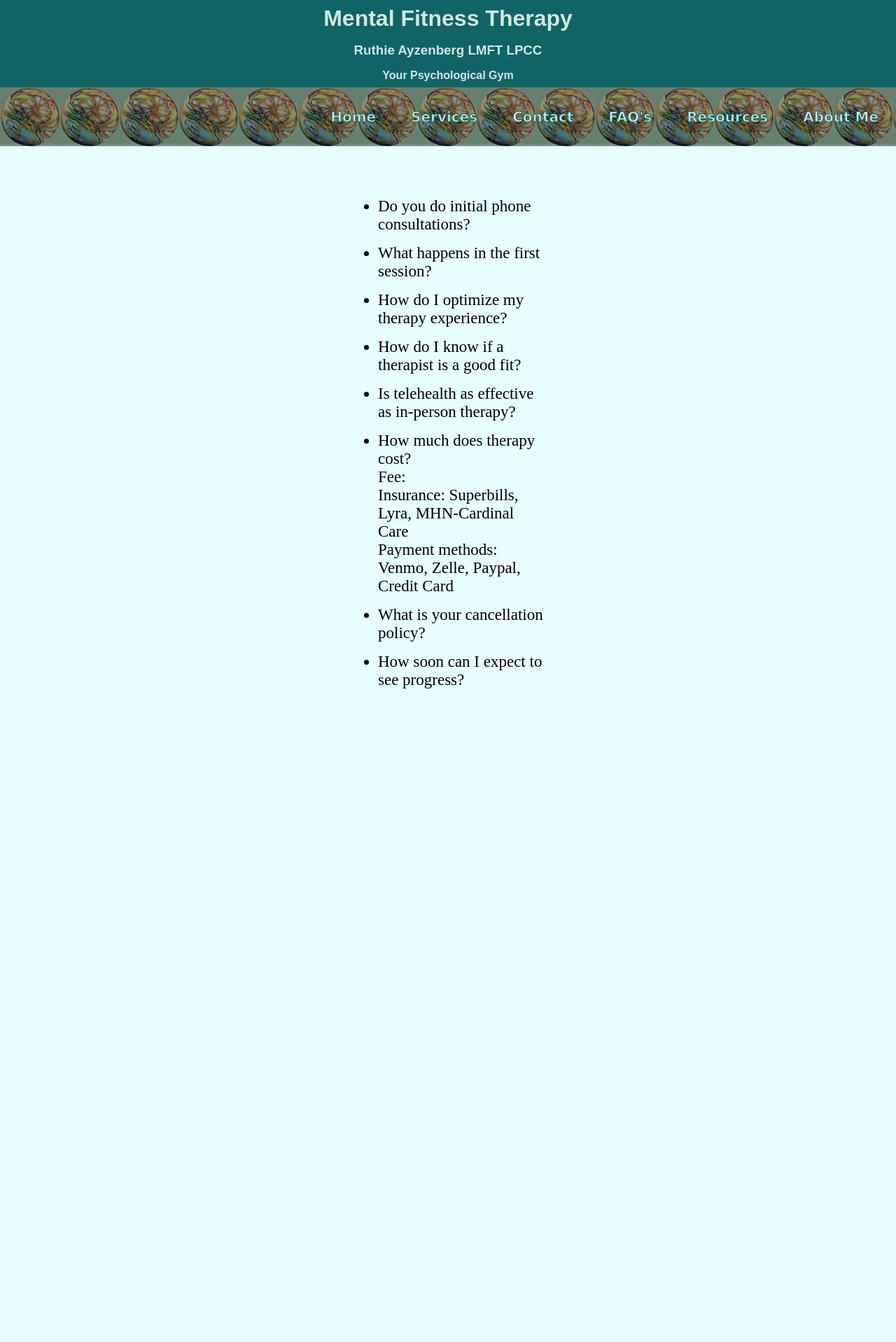
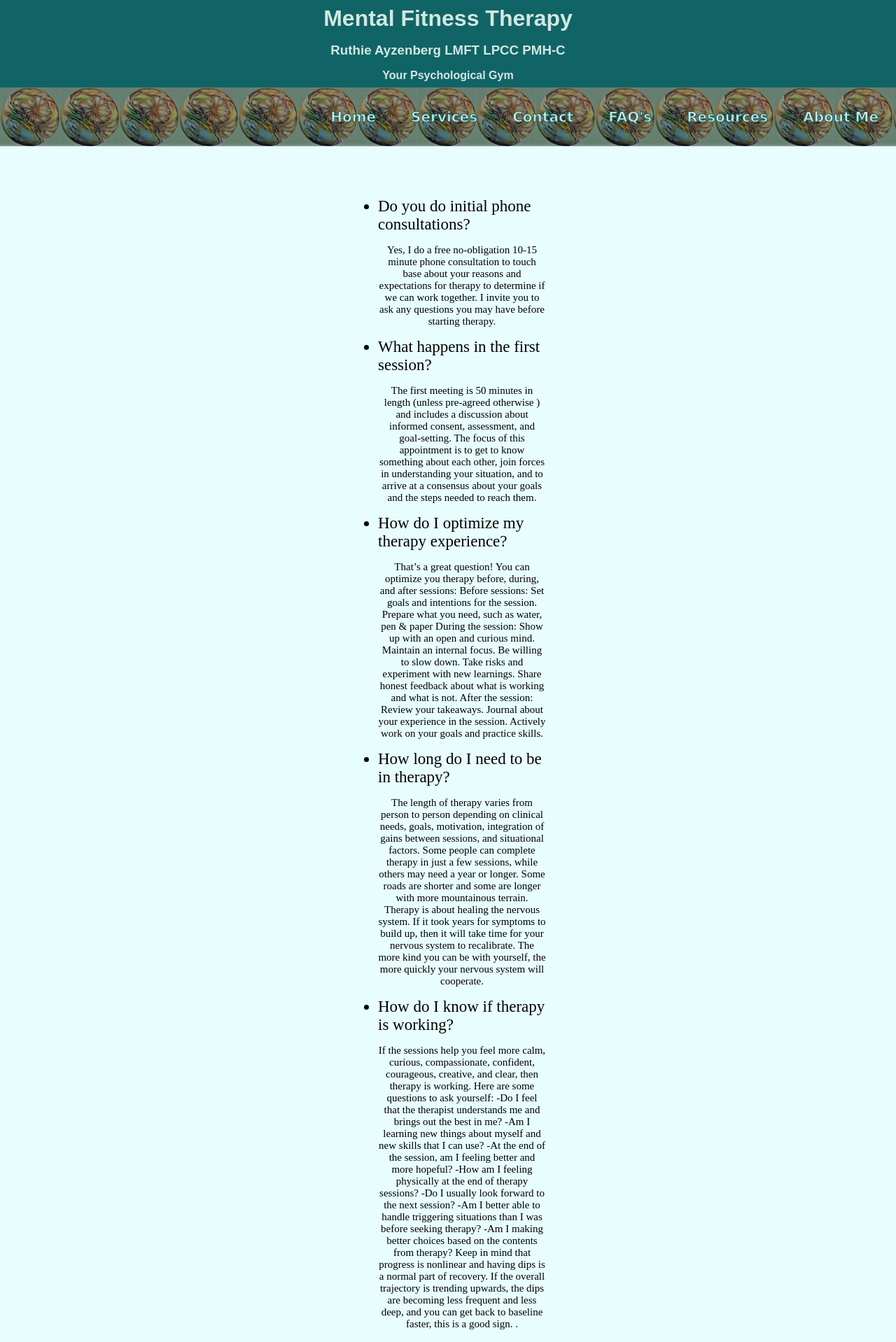
Before and after one commit to eliyab1/ruthie, a React (Create React App) app: page /faqs in a window 1280 px wide. Shown: the top 1918 px of the page at 70% size. Before the commit the page ends 1053 px from the top, so only its background shows below. Built offline with nearby package versions, Linux system fonts and the light colour scheme.

Commit message:
fixed some changes to content

```diff
--- a/src/App.js
+++ b/src/App.js
@@ -12,7 +12,6 @@ import IndividualTherapy from './IndividualTherapy';
 import MaternalHealth from './MaternalHealth';
 import CurriculumDev from './CurriculumDev';
 import GroupTherapy from './GroupTherapy';
-import PlantMedicine from './PlantMedicine';
 export default function App() {
   return <>
     <Router>
@@ -29,7 +28,6 @@ export default function App() {
       <Route path="/services/maternalhealth"> <MaternalHealth /> </Route>
       <Route path="/services/curriculumdev"> <CurriculumDev /> </Route>
       <Route path="/services/grouptherapy"> <GroupTherapy /></Route>
-      <Route path="/services/plantmedicine"> <PlantMedicine /></Route>
     </Switch>
     </Router>
   </>
--- a/src/FAQs.js
+++ b/src/FAQs.js
@@ -5,10 +5,39 @@ export default function FAQs() {
     <div className="page-content">
         <ul style={{"font-size":"23px"}}>
             <li>Do you do initial phone consultations? </li>
+            <p style={{"font-size":"15px"}}>Yes, I do a free no-obligation 10-15 minute phone consultation to touch base about your reasons
+            and expectations for therapy to determine if we can work together.  I invite you to ask any questions you may have before starting therapy.</p>
             <li>What happens in the first session?</li>
+            <p style={{"font-size":"15px"}}>The first meeting is 50 minutes in length (unless pre-agreed otherwise
+                ) and includes a discussion about informed consent,  assessment, and goal-setting.  The focus of this appointment is to get to
+                know something about each other,  join forces in understanding your situation, and to arrive at a consensus about your goals and the steps
+                needed to reach them.</p>
             <li>How do I optimize my therapy experience?</li>
-            <li>How do I know if a therapist is a good fit?</li>
+            <p style={{"font-size":"15px"}}>That’s a great question! You can optimize you therapy before, during, and after sessions:
+                Before sessions: Set goals and intentions for the session. Prepare what you need, such as water, pen &amp; paper
+                During the session: Show up with an open and curious mind. Maintain an internal focus. Be willing to slow down. Take risks and experiment with new learnings.  Share
+                honest feedback about what is working and what is not. After the session: Review your takeaways. Journal about your experience in the session.
+                Actively work on your goals and practice skills.</p>
+            <li>How long do I need to be in therapy?</li>
+            <p style={{"font-size":"15px"}}>The length of therapy varies from person to person depending on clinical needs, goals, motivation, integration of gains between
+                sessions, and situational factors. Some people can complete therapy in just a few sessions, while others may need a year or longer. Some roads are shorter and
+                some are longer with more mountainous terrain.  Therapy is about healing the nervous system. If it took years for symptoms to build up, then it will take
+                time for your nervous system to recalibrate.  The more kind you can be with yourself, the more quickly your nervous system will cooperate. </p>
+            <li>How do I know if therapy is working?</li>
+            <p style={{"font-size":"15px"}}>If the sessions help you feel more calm, curious, compassionate, confident, courageous, creative, and clear, then therapy is working. Here are some questions to ask yourself:
+                -Do I feel that the therapist understands me and brings out the best in me?
+-Am I learning new things about myself and new skills that I can use?
+-At the end of the session, am I feeling better and more hopeful?
+-How am I feeling physically at the end of therapy sessions?
+-Do I usually look forward to the next session?
+-Am I better able to handle triggering situations than I was before seeking therapy?
+-Am I making better choices based on the contents from therapy?
+Keep in mind that progress is nonlinear and having dips is a normal part of recovery.  If the overall trajectory is trending upwards, the dips are becoming less frequent and less deep, and you can get back to baseline faster, this is a good sign.
+.</p>
             <li>Is telehealth as effective as in-person therapy?</li>
+            <p style={{"font-size":"15px"}}>Telehealth is as effective as in person therapy for most people and can be a great option for those who cannot travel to an office
+                or those who prefer to have appointments in your own environment. There are some situations where telehealth is contraindicated and in-person support is
+                preferential. Other than the convenience of telehealth, some therapeutic benefits include allowing the therapist to see you in your natural environment and...</p>
             <li>How much does therapy cost?<br />
                 Fee:<br />
                 Insurance: Superbills, Lyra, MHN-Cardinal Care<br />
--- a/src/GroupTherapy.js
+++ b/src/GroupTherapy.js
@@ -13,7 +13,7 @@ export default function GroupTherapy() {
 <li>Cost: $240 for 8 weeks ($60 per group). Sliding scale is available for those with financial hardship.</li>
 <li>Registration is on a rolling basis.</li>
 </ul>
-<h3>For more information and to register for this group please contact me at 650-419-7004 or ruthie@mentalfitnesstherapy.org</h3>
+<h3>For more information and to register for this group please contact me at <a href="tel:6504197004">650-419-7004</a> or <a href="mailto:ruthie@mentalfitnesstherapy.org">ruthie@mentalfitnesstherapy.org</a></h3>
 <h3><u>Topics include:</u></h3>
 <ul>
 <li>Understanding symptoms and red flags</li>
--- a/src/Header.js
+++ b/src/Header.js
@@ -1,4 +1,4 @@
 export default function Header() {
 return  <div className="titles" ><h1 className="title">Mental Fitness Therapy</h1>
-    <h3 className="title">Ruthie Ayzenberg LMFT LPCC</h3>
+    <h3 className="title">Ruthie Ayzenberg LMFT LPCC PMH-C</h3>
     <h4 className="title">Your Psychological Gym</h4></div>}
--- a/src/IndividualTherapy.js
+++ b/src/IndividualTherapy.js
@@ -3,9 +3,9 @@ export default function IndividualTherapy() {
     useEffect(()=>{document.title="Individual Therapy | Mental Fitness Therapy"},[])
     return <>
     <div className="page-content">
-        <h2><u>Getting Started</u></h2><br />
-            <h3> We start with a free no-obligation phone consultation to discuss your reasons and expectations for therapy to determine if we would be a good fit for working together.</h3>
-            <h3> The first appointment includes a discussion about informed consent,  assessment, and goal-setting.  The focus of this appointment is to join forces in understanding the difficulties you are experiencing and to arrive at a consensus about your goals and the steps needed to reach them.   Appointments are 50 minutes in length, unless we agree otherwise.</h3><br /><br />
+        <h2><u></u></h2><br />
+            <h3></h3>
+            <h3></h3><br /><br />
 
         <h2><u>Working Together</u></h2><br />
             <h3>Throughout treatment I will remain active, supportive, and practical. To accelerate treatment, I use evidence-based methods to help you build emotional capacity to let go of self-defeating behaviors in order to access and work through the feelings that are causing your distress so that you can experience greater emotional freedom and symptom resolution.  To this effect, I will challenge you in identifying  behaviors that are unhelpful to you and encourage you to turn toward healthier ways of relating with yourself and others. Since having a strong alliance is essential for  therapeutic success, I encourage you to provide ongoing honest feedback  about what is working for you and what is not so that we can make the necessary changes.</h3>
--- a/src/NavBar.js
+++ b/src/NavBar.js
@@ -9,7 +9,6 @@ export default function NavBar() {
                     <NavLink to="/services/maternalhealth"><span>Maternal Mental Health</span></NavLink>
                     <NavLink to="/services/curriculumdev"><span>Curriculum Development</span></NavLink>
                     <NavLink to="/services/grouptherapy"><span>Group Therapy</span></NavLink>
-                    <NavLink to="/services/plantmedicine"><span>Plant Medicine/ Altered States of Consciousness Integration</span></NavLink>
                 </div>
         </div>
         <NavLink to="/contact" activeClassName="active"><button  value="setContact" >Contact</button></NavLink>
```
